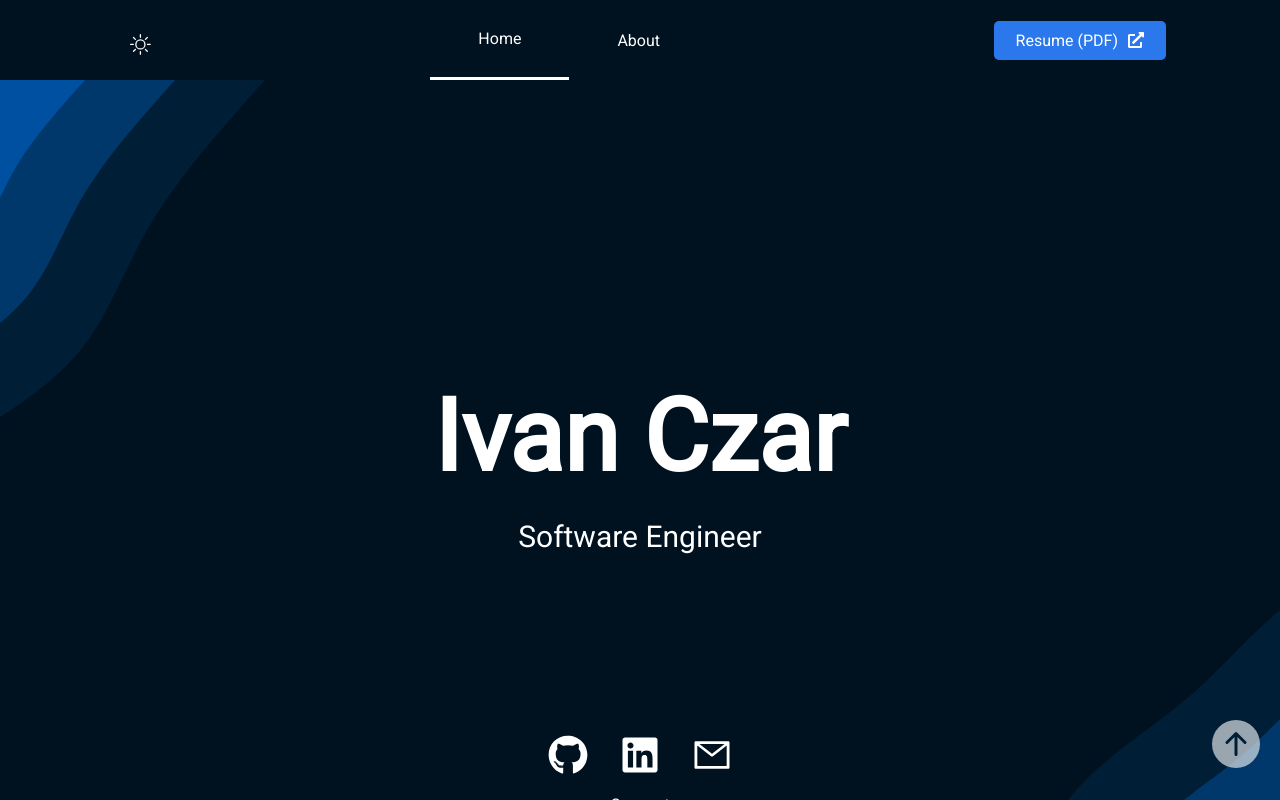
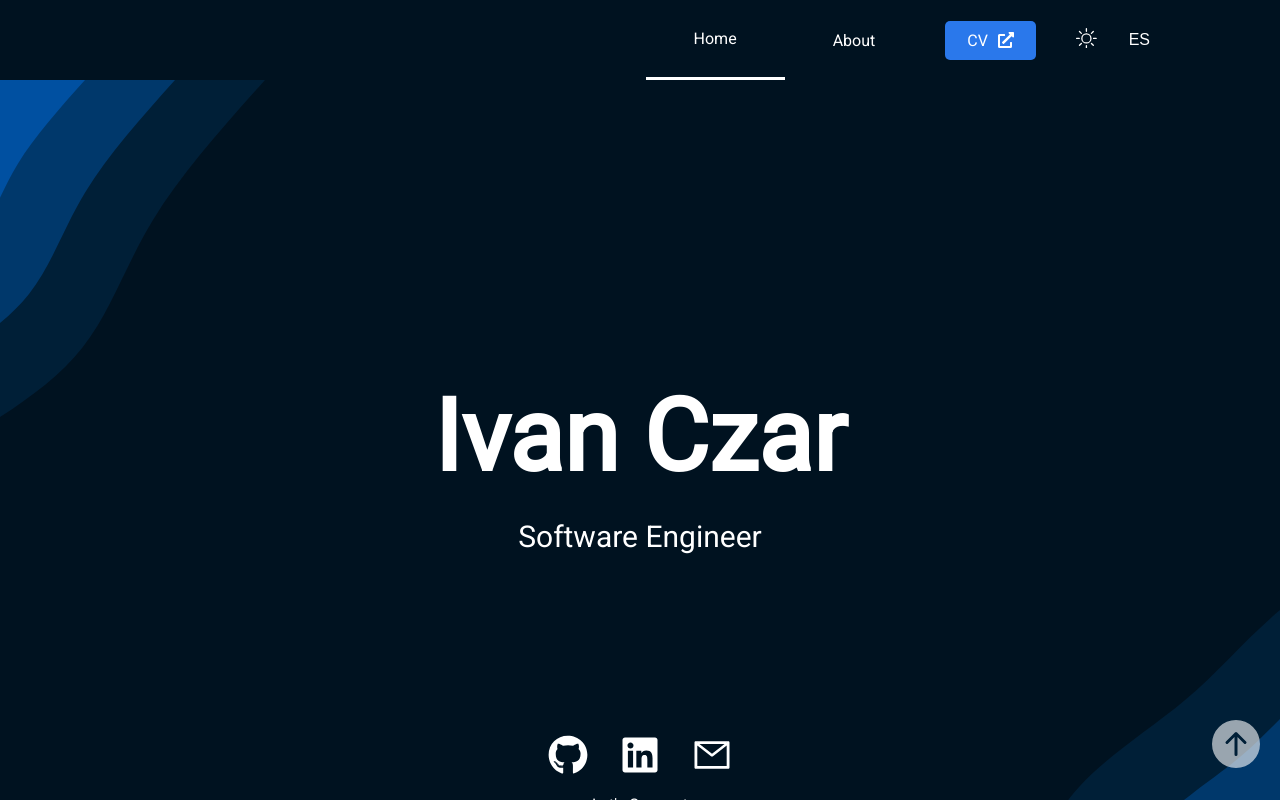
Before and after one commit to ivanczar/WebPortfolio, a React (Create React App) app: page / in a window 1280 px wide. Shown: the top 800 px of the page. Built offline with nearby package versions, Linux system fonts and the light colour scheme.

Commit message:
navbar refactor

```diff
--- a/src/components/HeroSection/HeroSectionContainer.js
+++ b/src/components/HeroSection/HeroSectionContainer.js
@@ -1,11 +1,8 @@
-import React from 'react'
-import HeroSectionView from './HeroSectionView'
+import React from 'react';
+import HeroSectionView from './HeroSectionView';
 
-const HeroSectionContainer = () => {
-  return (
-<HeroSectionView>
-</HeroSectionView>
-  )
-}
+const HeroSectionContainer = ({ isEnglish }) => {
+  return <HeroSectionView isEnglish={isEnglish} />;
+};
 
-export default HeroSectionContainer
+export default HeroSectionContainer;
--- a/src/components/HeroSection/HeroSectionView.js
+++ b/src/components/HeroSection/HeroSectionView.js
@@ -14,7 +14,7 @@ import {
 import { FaGithub, FaLinkedin } from 'react-icons/fa';
 import { AiOutlineMail } from 'react-icons/ai';
 import { motion } from 'framer-motion';
-const HeroSectionView = () => {
+const HeroSectionView = ({ isEnglish }) => {
   return (
     <HeroContainer id='home'>
       <HeroContent
@@ -22,11 +22,12 @@ const HeroSectionView = () => {
         initial={{ y: -500 }}
         whileInView={{ y: 0 }}
         viewport={{ once: true }}
+      >
+        <HeroH1>{isEnglish ? 'Ivan Czar' : 'Iván Czar'}</HeroH1>
 
-      >
-        <HeroH1>Ivan Czar</HeroH1>
-
-        <HeroP>Software Engineer</HeroP>
+        <HeroP>
+          {isEnglish ? 'Software Engineer' : 'Ingeniero en Sistemas'}
+        </HeroP>
       </HeroContent>
       <SocialsWrapper
         as={motion.div}
@@ -63,7 +64,9 @@ const HeroSectionView = () => {
             </NavLinks>
           </SocialsLink>
         </SocialsIcons>
-        <SocialsText>Connect</SocialsText>
+        <SocialsText>
+          {isEnglish ? "Let's Connect" : 'Contáctame aquí'}
+        </SocialsText>
       </SocialsWrapper>
     </HeroContainer>
   );
--- a/src/components/InfoSection/InfoSectionContainer.js
+++ b/src/components/InfoSection/InfoSectionContainer.js
@@ -1,9 +1,9 @@
 import React from 'react'
 import InfoSectionView from './InfoSectionView'
 
-const InfoSectionContainer = () => {
+const InfoSectionContainer = ({isEnglish}) => {
   return (
-<InfoSectionView/>
+<InfoSectionView isEnglish={isEnglish}/>
 
   )
 }
--- a/src/components/InfoSection/InfoSectionView.js
+++ b/src/components/InfoSection/InfoSectionView.js
@@ -18,7 +18,7 @@ import { DiDocker } from 'react-icons/di';
 import { SiGnubash } from 'react-icons/si';
 import { SiTypescript } from 'react-icons/si';
 import { motion } from 'framer-motion';
-const InfoSection = () => {
+const InfoSection = ({ isEnglish }) => {
   return (
     <>
       <InfoContainer id='about'>
@@ -28,19 +28,18 @@ const InfoSection = () => {
             initial={{ opacity: 0 }}
             whileInView={{ opacity: 1 }}
             viewport={{ once: true }}
-            transition={{delay: 1}}
-          >
-            {/* <ArrowPic src={Arrow}/> */}
-            {/* <ProfilePic src={Picture} /> */}
-          </ProfilePicWrapper>
+            transition={{ delay: 1 }}
+          ></ProfilePicWrapper>
           <Heading
             as={motion.div}
             initial={{ opacity: 0 }}
             whileInView={{ opacity: 1 }}
             viewport={{ once: true }}
           >
-            About Me
+            {isEnglish ? 'About Me' : 'Acerca de mí'}
           </Heading>
+
+          {isEnglish ? (
             <Subtitle
               as={motion.div}
               initial={{ opacity: 0 }}
@@ -48,20 +47,36 @@ const InfoSection = () => {
               viewport={{ once: true }}
             >
               Hi! I'm Ivan, a Full Stack developer with industry experience
-            building websites and web applications. I specialize in JavaScript
-            and have experience working with Java and Python. I also has
-            experience working with React and Nodejs.
-            <br />
-            In my free time, I enjoy learning about IoT, camping, and shredding
-            on guitar. I am a highly motivated and organized team player with
-            exposure to many different cultures.
+              building websites and web applications. I specialize in
+              JavaScript and have experience working with Java and Python. I
+              also has experience working with React and Nodejs.
+              <br /> In my free time, I enjoy learning about IoT, camping, and
+              shredding on guitar. I am a highly motivated and organized team
+              player with exposure to many different cultures.
             </Subtitle>
+          ) : (
+            <Subtitle
+              as={motion.div}
+              initial={{ opacity: 0 }}
+              whileInView={{ opacity: 1 }}
+              viewport={{ once: true }}
+            >
+              Hola! Soy Iván, un desarrollador Full Stack con experiencia en la
+              industria construyendo sitios web y aplicaciones web. Me
+              especializo en JavaScript y tengo experiencia trabajando con Java
+              y Python. También tengo experiencia trabajando con React y
+              Nodejs.
+              <br /> En mi tiempo libre, me gusta aprender sobre IoT, acampar y
+              tocar la guitarra. Me gusta trabajar en equipo, soy altamente motivado y
+              organizado con exposición a muchas culturas diferentes.
+            </Subtitle>
+          )}
+
           <TechWrapper
             as={motion.div}
             initial={{ y: 100 }}
             whileInView={{ y: 0 }}
             viewport={{ once: true }}
-
           >
             <FaJava />
             <FaReact />
--- a/src/components/Navbar/Dropdown/DropdownContainer.js
+++ b/src/components/Navbar/Dropdown/DropdownContainer.js
@@ -1,9 +1,15 @@
-import React from "react";
-import DropdownView from "./DropdownView";
+import React from 'react';
+import DropdownView from './DropdownView';
 
-const DropdownContainer = ({ toggleTheme, isDark}) => {
-
-  return <DropdownView toggleTheme={toggleTheme} isDark={isDark} />
+const DropdownContainer = ({ toggleTheme, isDark, isEnglish, toggleLang }) => {
+  return (
+    <DropdownView
+      toggleTheme={toggleTheme}
+      isDark={isDark}
+      isEnglish={isEnglish}
+      toggleLang={toggleLang}
+    />
+  );
 };
 
 export default DropdownContainer;
--- a/src/components/Navbar/Dropdown/DropdownElements.js
+++ b/src/components/Navbar/Dropdown/DropdownElements.js
@@ -4,7 +4,22 @@ import { BsSun } from "react-icons/bs";
 
 import { DarkTheme } from "../../../themes";
 
-export const DropdownContainer = styled.div``;
+export const DropdownContainer = styled.div`
+  display: flex;
+  flex-direction: row;
+  align-items: center;
+  margin-left: 24px;
+
+
+  @media screen and (max-width: 768px) {
+    justify-content: space-between;
+    margin-left: 0;
+
+  }
+
+
+
+`;
 
 export const DropdownBtn = styled.button`
   cursor: pointer;
@@ -15,7 +30,6 @@ export const DropdownBtn = styled.button`
   padding: 14px 16px;
   background-color: inherit;
   position: relative;
-  margin-top: 20px;
 
   &:hover {
     color: ${DarkTheme.colors.purple};
--- a/src/components/Navbar/Dropdown/DropdownView.js
+++ b/src/components/Navbar/Dropdown/DropdownView.js
@@ -1,21 +1,20 @@
-import React from "react";
+import React from 'react';
 import {
   DropdownContainer,
   DropdownBtn,
   LightIcon,
   DarkIcon,
-} from "./DropdownElements";
+} from './DropdownElements';
 
-
-const DropdownView = ({toggleTheme, isDark}) => {
-
+const DropdownView = ({ toggleTheme, isDark, isEnglish, toggleLang }) => {
   return (
     <>
       <DropdownContainer>
         <DropdownBtn onClick={toggleTheme}>
-          {
-            isDark ? <LightIcon/> : <DarkIcon/>
-          }
+          {isDark ? <LightIcon /> : <DarkIcon />}
+        </DropdownBtn>
+        <DropdownBtn onClick={toggleLang}>
+          {isEnglish ? <p>ES</p> : <p>EN</p>}
         </DropdownBtn>
       </DropdownContainer>
     </>
--- a/src/components/Navbar/NavbarContainer.js
+++ b/src/components/Navbar/NavbarContainer.js
@@ -1,9 +1,22 @@
-import React from "react";
-import NavbarView from "./NavbarView";
+import React from 'react';
+import NavbarView from './NavbarView';
 
-const NavbarContainer = ({ toggle, toggleTheme , isDark}) => {
-
-  return <NavbarView toggle={toggle} toggleTheme={toggleTheme} isDark={isDark}/>
+const NavbarContainer = ({
+  toggle,
+  toggleTheme,
+  isDark,
+  isEnglish,
+  toggleLang,
+}) => {
+  return (
+    <NavbarView
+      toggle={toggle}
+      toggleTheme={toggleTheme}
+      isDark={isDark}
+      isEnglish={isEnglish}
+      toggleLang={toggleLang}
+    />
+  );
 };
 
 export default NavbarContainer;
--- a/src/components/Navbar/NavbarElements.js
+++ b/src/components/Navbar/NavbarElements.js
@@ -22,12 +22,16 @@ export const Nav = styled.nav`
 
 export const NavbarContainer = styled.div`
   display: flex;
-  justify-content: space-between;
+  justify-content: flex-end;
   height: 80px;
   z-index: 1;
   width: 100%;
   padding: 0 24px;
   max-width: 1100px;
+
+  @media screen and (max-width: 768px) {
+    justify-content: space-between;
+  }
 `;
 
 export const NavLogo = styled(LinkS)`
--- a/src/components/Navbar/NavbarView.js
+++ b/src/components/Navbar/NavbarView.js
@@ -13,12 +13,12 @@ import {
   ExternalLinkIcon,
 } from './NavbarElements';
 
-const NavbarView = ({ toggle, toggleTheme, isDark }) => {
+const NavbarView = ({ toggle, toggleTheme, isDark, isEnglish, toggleLang }) => {
   return (
     <>
       <Nav>
         <NavbarContainer>
-          <Dropdown toggleTheme={toggleTheme} isDark={isDark} />
+
           <MobileIcon onClick={toggle}>
             <FaBars />
           </MobileIcon>
@@ -32,7 +32,7 @@ const NavbarView = ({ toggle, toggleTheme, isDark }) => {
                 exact='true'
                 offset={-80}
               >
-                Home
+                {isEnglish ? 'Home' : 'Inicio'}
               </NavLinks>
             </NavItem>
             <NavItem>
@@ -44,7 +44,7 @@ const NavbarView = ({ toggle, toggleTheme, isDark }) => {
                 exact='true'
                 offset={-80}
               >
-                About
+                {isEnglish ? 'About' : 'Acerca de mí'}
               </NavLinks>
             </NavItem>
           </NavMenu>
@@ -53,10 +53,17 @@ const NavbarView = ({ toggle, toggleTheme, isDark }) => {
               href='https://drive.google.com/file/d/1MmZOX9T7ng9cm21bnEWueOiHbnN7da80/view?usp=sharing'
               target='_blank'
             >
-              Resume (PDF)
+              CV
               <ExternalLinkIcon />
+
             </NavBtnLink>
           </NavBtn>
+          <Dropdown
+            toggleTheme={toggleTheme}
+            isDark={isDark}
+            isEnglish={isEnglish}
+            toggleLang={toggleLang}
+          />
         </NavbarContainer>
       </Nav>
     </>
--- a/src/components/Sidebar/SidebarView.js
+++ b/src/components/Sidebar/SidebarView.js
@@ -32,7 +32,7 @@ const SidebarView = ({ isOpen, toggle }) => {
               href='https://drive.google.com/file/d/1MmZOX9T7ng9cm21bnEWueOiHbnN7da80/view?usp=sharing'
               target='_blank'
             >
-              Resume (PDF)
+              CV
               <ExternalLinkIcon />
             </SidebarRoute>
           </SideBtnWrap>
--- a/src/pages/home/index.js
+++ b/src/pages/home/index.js
@@ -12,6 +12,7 @@ import { DarkTheme, LightTheme } from '../../themes';
 const Home = () => {
   const [isOpen, setIsOpen] = useState(false);
   const [isDark, setIsDark] = useState(true);
+  const [isEnglish, setIsEnglish] = useState(true);
 
   const toggle = () => {
     setIsOpen(!isOpen);
@@ -21,13 +22,23 @@ const Home = () => {
     setIsDark(!isDark);
   };
 
+  const toggleLang = () => {
+    setIsEnglish(!isEnglish);
+  };
+
   return (
     <>
       <ThemeProvider theme={isDark ? DarkTheme : LightTheme}>
         <Sidebar isOpen={isOpen} toggle={toggle} />
-        <Navbar toggle={toggle} toggleTheme={toggleTheme} isDark={isDark}/>
-        <HeroSection />
-        <InfoSection />
+        <Navbar
+          toggle={toggle}
+          toggleTheme={toggleTheme}
+          isDark={isDark}
+          isEnglish={isEnglish}
+          toggleLang={toggleLang}
+        />
+        <HeroSection isEnglish={isEnglish} />
+        <InfoSection isEnglish={isEnglish} />
         <FooterSection />
         <ScrollButton />
       </ThemeProvider>
```
Lines whose indentation alone changed are shown as unchanged.
